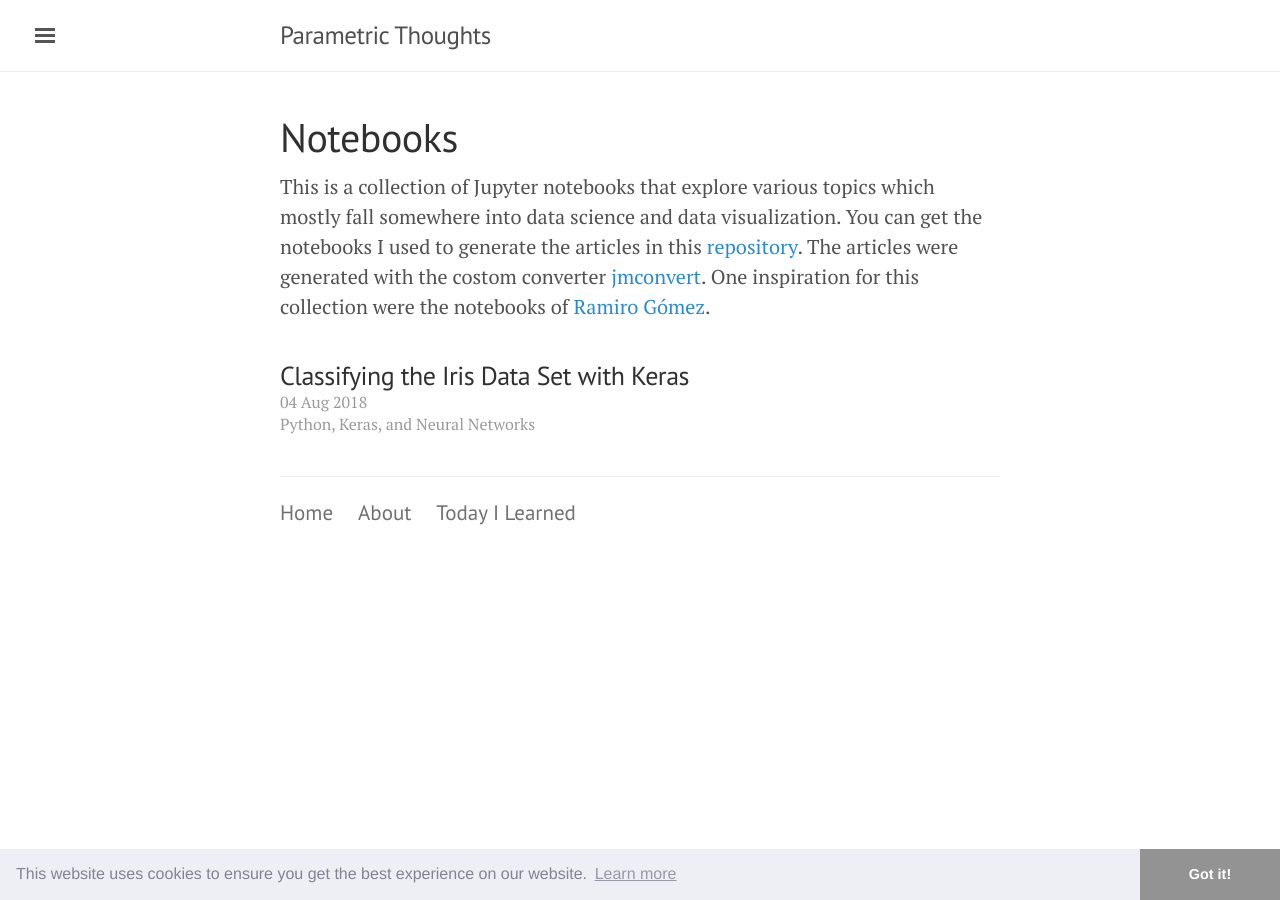
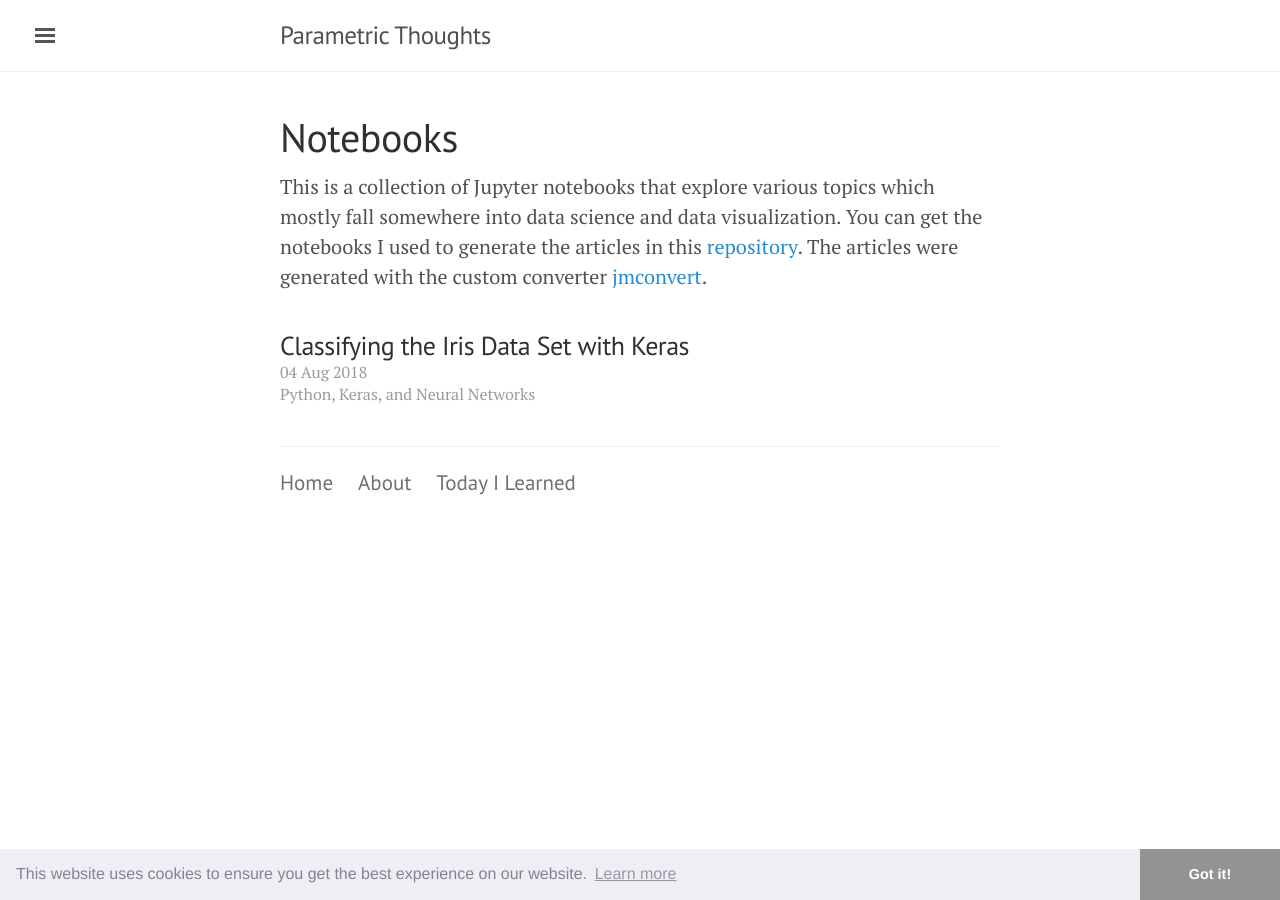
Before and after one commit to njanakiev/njanakiev.github.io, a Jekyll site: the page built from notebooks/index.html, in a window 1280 px wide. Built offline with Jekyll 4.4.1, drawn with Linux system fonts in a browser that asks for light colours.

Commit message:
Fix typo

```diff
--- a/notebooks/index.html
+++ b/notebooks/index.html
@@ -5,7 +5,7 @@
 
 <div class="posts">
   <h1 class="page-title">{{ page.title }}</h1>
-  <div class="section-introduction">This is a collection of Jupyter notebooks that explore various topics which mostly fall somewhere into data science and data visualization. You can get the notebooks I used to generate the articles in this <a href="https://github.com/njanakiev/notebooks">repository</a>. The articles were generated with the costom converter <a href="https://github.com/njanakiev/jmconvert">jmconvert</a>. One inspiration for this collection were the notebooks of <a href="http://ramiro.org/notebooks/">Ramiro Gómez</a>.</div>
+  <div class="section-introduction">This is a collection of Jupyter notebooks that explore various topics which mostly fall somewhere into data science and data visualization. You can get the notebooks I used to generate the articles in this <a href="https://github.com/njanakiev/notebooks">repository</a>. The articles were generated with the custom converter <a href="https://github.com/njanakiev/jmconvert">jmconvert</a>.</div>
 
   {% for post in site.posts %}
   {% if post.categories contains 'notebooks' %}
```
